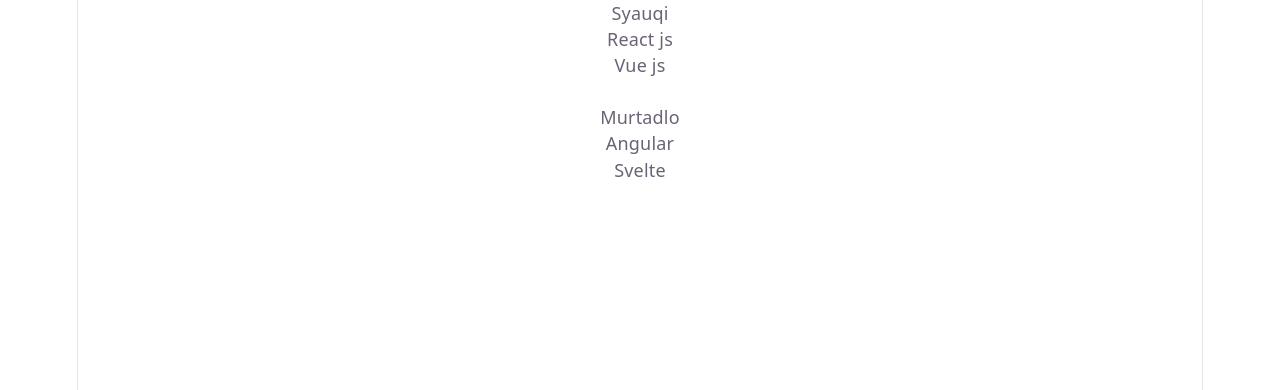
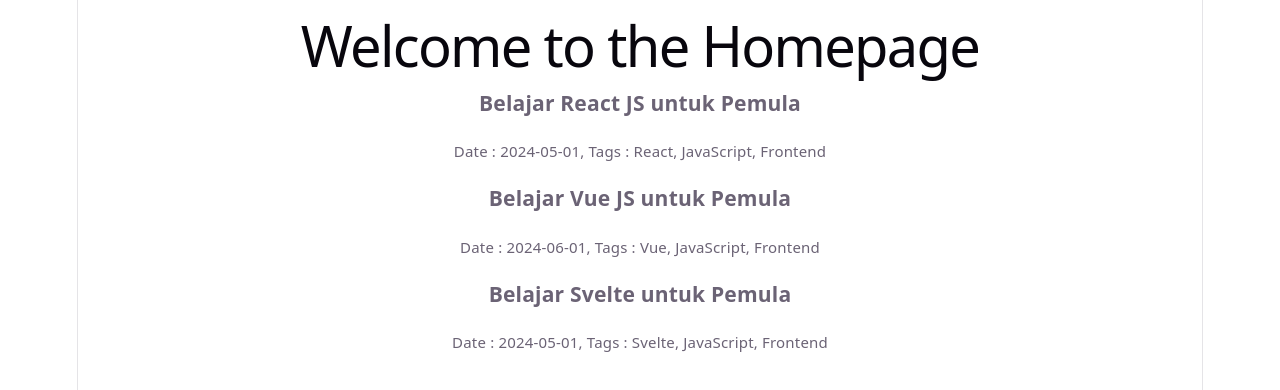
Before and after one commit to MuhammadSyauqiMurtadlo/react-fundamental-codepolitan, a React (Vite) app: page / in a window 1280 px wide. Shown: the top 390 px of the page. Built offline with nearby package versions, Linux system fonts and the light colour scheme.

Commit message:
Blog use JSON

```diff
--- a/src/App.jsx
+++ b/src/App.jsx
@@ -1,13 +1,11 @@
 import "./App.css";
-import Article from "./components/Article";
+import Homepage from "./pages/Index";
 
 function App() {
   return (
     <>
       <div className="App">
-        <Article name="Syauqi" titles={["React js", "Vue js"]} />
-        <br />
-        <Article name="Murtadlo" titles={["Angular", "Svelte"]} />
+        <Homepage />
       </div>
     </>
   );
--- a/src/components/Article.jsx
+++ b/src/components/Article.jsx
@@ -1,12 +1,10 @@
 function Article(props) {
   return (
     <>
-      <div>{props.name}</div>
-      <div>
-        {props.titles.map((title) => (
-          <div>{title}</div>
-        ))}
-      </div>
+      <h3>{props.title}</h3>
+      <small>
+        Date : {props.date}, Tags : {props.tags.join(", ")}
+      </small>
     </>
   );
 }
--- /dev/null
+++ b/src/pages/Index.jsx
@@ -0,0 +1,15 @@
+import posts from "../posts.json";
+import Article from "../components/Article";
+
+function Homepage() {
+  return (
+    <>
+      <h1>Welcome to the Homepage</h1>
+      {posts.map((blog) => (
+        <Article title={blog.title} date={blog.date} tags={blog.tags} />
+      ))}
+    </>
+  );
+}
+
+export default Homepage;
--- /dev/null
+++ b/src/posts.json
@@ -0,0 +1,17 @@
+[
+  {
+    "title": "Belajar React JS untuk Pemula",
+    "tags": ["React", "JavaScript", "Frontend"],
+    "date": "2024-05-01"
+  },
+  {
+    "title": "Belajar Vue JS untuk Pemula",
+    "tags": ["Vue", "JavaScript", "Frontend"],
+    "date": "2024-06-01"
+  },
+  {
+    "title": "Belajar Svelte untuk Pemula",
+    "tags": ["Svelte", "JavaScript", "Frontend"],
+    "date": "2024-05-01"
+  }
+]
```
